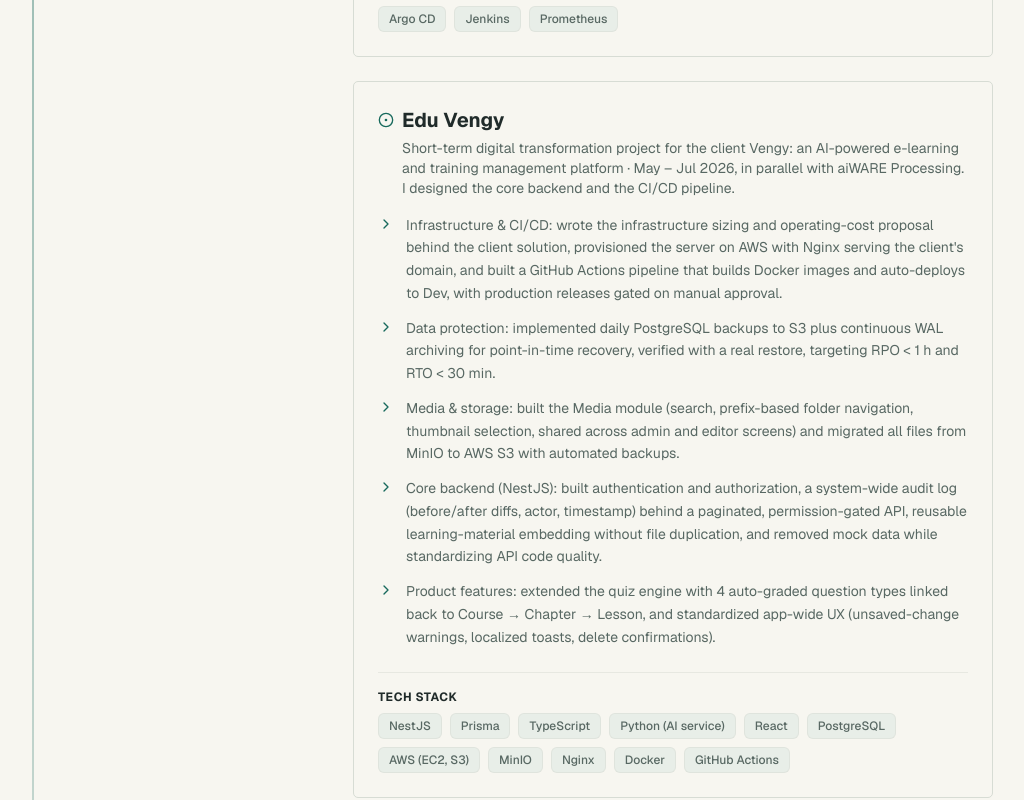
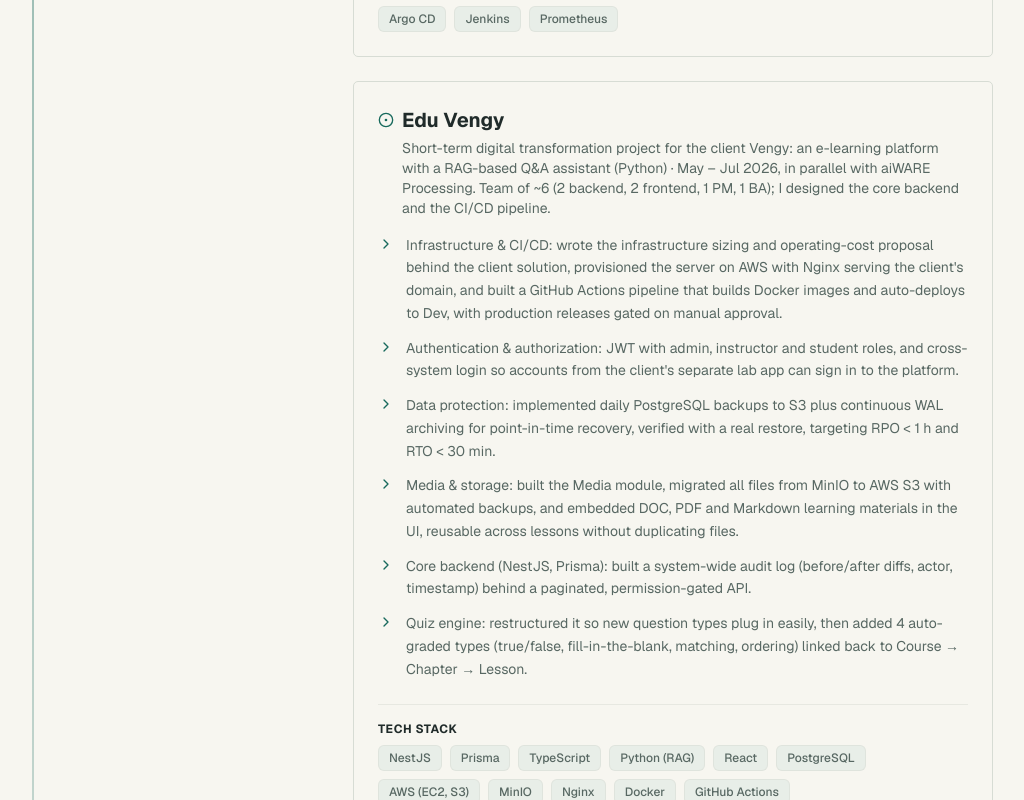
Before and after one commit to TruongHoang2004/portfolio, a Next.js app: page / in a window 1280 px wide. Shown: the part 4980-5780 px from the top of the page, without its empty margins (135-1159 px from the left). Built offline with nearby package versions, Linux system fonts and the light colour scheme.

Commit message:
content: finalize Edu Vengy (team, JWT + cross-system login, RAG, document embedding, extensible quiz engine)

```diff
--- a/data/experience.ts
+++ b/data/experience.ts
@@ -69,16 +69,17 @@ export const getExperiencesData = (locale: string): Experience[] => {
         {
           name: "Edu Vengy",
           description: isVi
-            ? "Dự án chuyển đổi số ngắn hạn cho khách hàng Vengy: nền tảng e-learning và quản lý đào tạo tích hợp AI · Tháng 5 – Tháng 7 2026, song song với aiWARE Processing. Tôi thiết kế các phần core của backend và pipeline CI/CD."
-            : "Short-term digital transformation project for the client Vengy: an AI-powered e-learning and training management platform · May – Jul 2026, in parallel with aiWARE Processing. I designed the core backend and the CI/CD pipeline.",
+            ? "Dự án chuyển đổi số ngắn hạn cho khách hàng Vengy: nền tảng e-learning có trợ lý hỏi đáp RAG (Python) · Tháng 5 – Tháng 7 2026, song song với aiWARE Processing. Team ~6 người (2 backend, 2 frontend, 1 PM, 1 BA); tôi thiết kế các phần core của backend và pipeline CI/CD."
+            : "Short-term digital transformation project for the client Vengy: an e-learning platform with a RAG-based Q&A assistant (Python) · May – Jul 2026, in parallel with aiWARE Processing. Team of ~6 (2 backend, 2 frontend, 1 PM, 1 BA); I designed the core backend and the CI/CD pipeline.",
           achievements: [
             isVi ? "Hạ tầng & CI/CD: lập đề xuất cấu hình hạ tầng và chi phí vận hành làm cơ sở cho proposal gửi khách hàng; dựng server trên AWS và cấu hình Nginx cho tên miền của khách hàng; xây dựng pipeline GitHub Actions build Docker image và tự động deploy lên Dev, còn deploy Production cần người phê duyệt." : "Infrastructure & CI/CD: wrote the infrastructure sizing and operating-cost proposal behind the client solution, provisioned the server on AWS with Nginx serving the client's domain, and built a GitHub Actions pipeline that builds Docker images and auto-deploys to Dev, with production releases gated on manual approval.",
+            isVi ? "Xác thực & phân quyền: JWT với các vai trò admin, giảng viên, học viên; cho phép tài khoản từ hệ thống thí nghiệm riêng của khách hàng đăng nhập vào nền tảng (đăng nhập liên hệ thống)." : "Authentication & authorization: JWT with admin, instructor and student roles, and cross-system login so accounts from the client's separate lab app can sign in to the platform.",
             isVi ? "Bảo vệ dữ liệu: triển khai backup PostgreSQL hằng ngày lên S3 kết hợp WAL archiving liên tục để khôi phục chính xác đến thời điểm cần (point-in-time recovery), đã kiểm chứng bằng restore thực tế; mục tiêu RPO < 1 giờ, RTO < 30 phút." : "Data protection: implemented daily PostgreSQL backups to S3 plus continuous WAL archiving for point-in-time recovery, verified with a real restore, targeting RPO < 1 h and RTO < 30 min.",
-            isVi ? "Media & storage: xây dựng module Media (tìm kiếm, điều hướng theo thư mục/prefix, chọn thumbnail, dùng chung giữa trang admin và editor) và migrate toàn bộ file từ MinIO sang AWS S3 kèm backup tự động." : "Media & storage: built the Media module (search, prefix-based folder navigation, thumbnail selection, shared across admin and editor screens) and migrated all files from MinIO to AWS S3 with automated backups.",
-            isVi ? "Core backend (NestJS): xây dựng xác thực và phân quyền; audit log toàn hệ thống (diff trước/sau, người thực hiện, thời gian) qua API phân trang có kiểm tra quyền; cơ chế nhúng tài liệu học tập để tái sử dụng nội dung không nhân bản file; loại bỏ dữ liệu mock và chuẩn hoá chất lượng code API." : "Core backend (NestJS): built authentication and authorization, a system-wide audit log (before/after diffs, actor, timestamp) behind a paginated, permission-gated API, reusable learning-material embedding without file duplication, and removed mock data while standardizing API code quality.",
-            isVi ? "Tính năng sản phẩm: mở rộng quiz engine với 4 loại câu hỏi chấm tự động và liên kết câu hỏi về Course → Chapter → Lesson; chuẩn hoá UX toàn ứng dụng (cảnh báo chưa lưu, thông báo đa ngôn ngữ, xác nhận xoá)." : "Product features: extended the quiz engine with 4 auto-graded question types linked back to Course → Chapter → Lesson, and standardized app-wide UX (unsaved-change warnings, localized toasts, delete confirmations)."
+            isVi ? "Media & storage: xây dựng module Media và migrate toàn bộ file từ MinIO sang AWS S3 kèm backup tự động; nhúng tài liệu học tập dạng DOC, PDF, Markdown vào giao diện, tái sử dụng giữa các bài học mà không nhân bản file." : "Media & storage: built the Media module, migrated all files from MinIO to AWS S3 with automated backups, and embedded DOC, PDF and Markdown learning materials in the UI, reusable across lessons without duplicating files.",
+            isVi ? "Core backend (NestJS, Prisma): xây dựng audit log toàn hệ thống (diff trước/sau, người thực hiện, thời gian) qua API phân trang có kiểm tra quyền." : "Core backend (NestJS, Prisma): built a system-wide audit log (before/after diffs, actor, timestamp) behind a paginated, permission-gated API.",
+            isVi ? "Quiz engine: chuẩn hoá kiến trúc để dễ dàng thêm loại câu hỏi mới; bổ sung 4 loại chấm tự động (đúng/sai, điền khuyết, nối, sắp xếp) và liên kết câu hỏi về Course → Chapter → Lesson." : "Quiz engine: restructured it so new question types plug in easily, then added 4 auto-graded types (true/false, fill-in-the-blank, matching, ordering) linked back to Course → Chapter → Lesson."
           ],
-          technologies: "NestJS · Prisma · TypeScript · Python (AI service) · React · PostgreSQL · AWS (EC2, S3) · MinIO · Nginx · Docker · GitHub Actions"
+          technologies: "NestJS · Prisma · TypeScript · Python (RAG) · React · PostgreSQL · AWS (EC2, S3) · MinIO · Nginx · Docker · GitHub Actions"
         },
         {
           name: "Veritone aiWARE Core",
```
